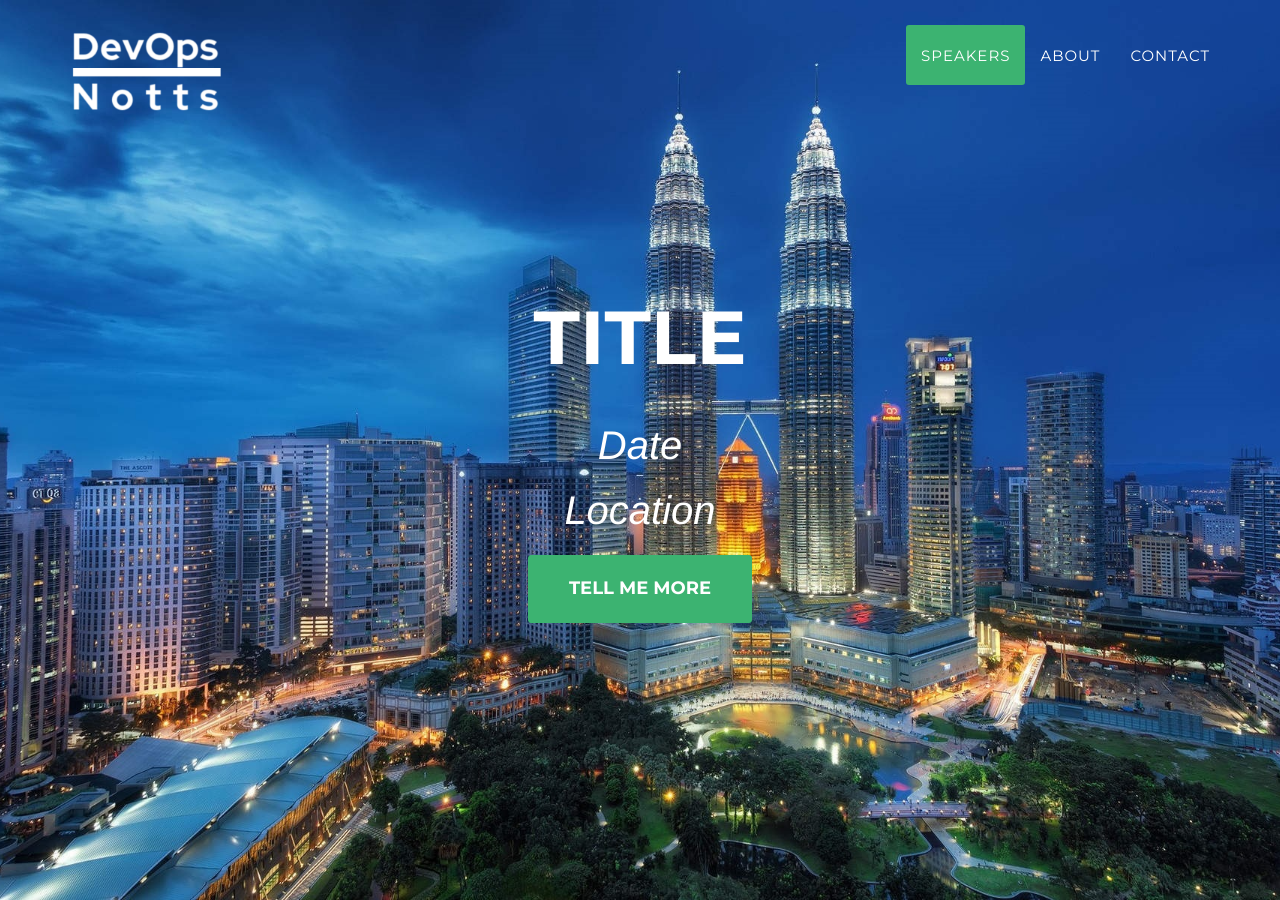
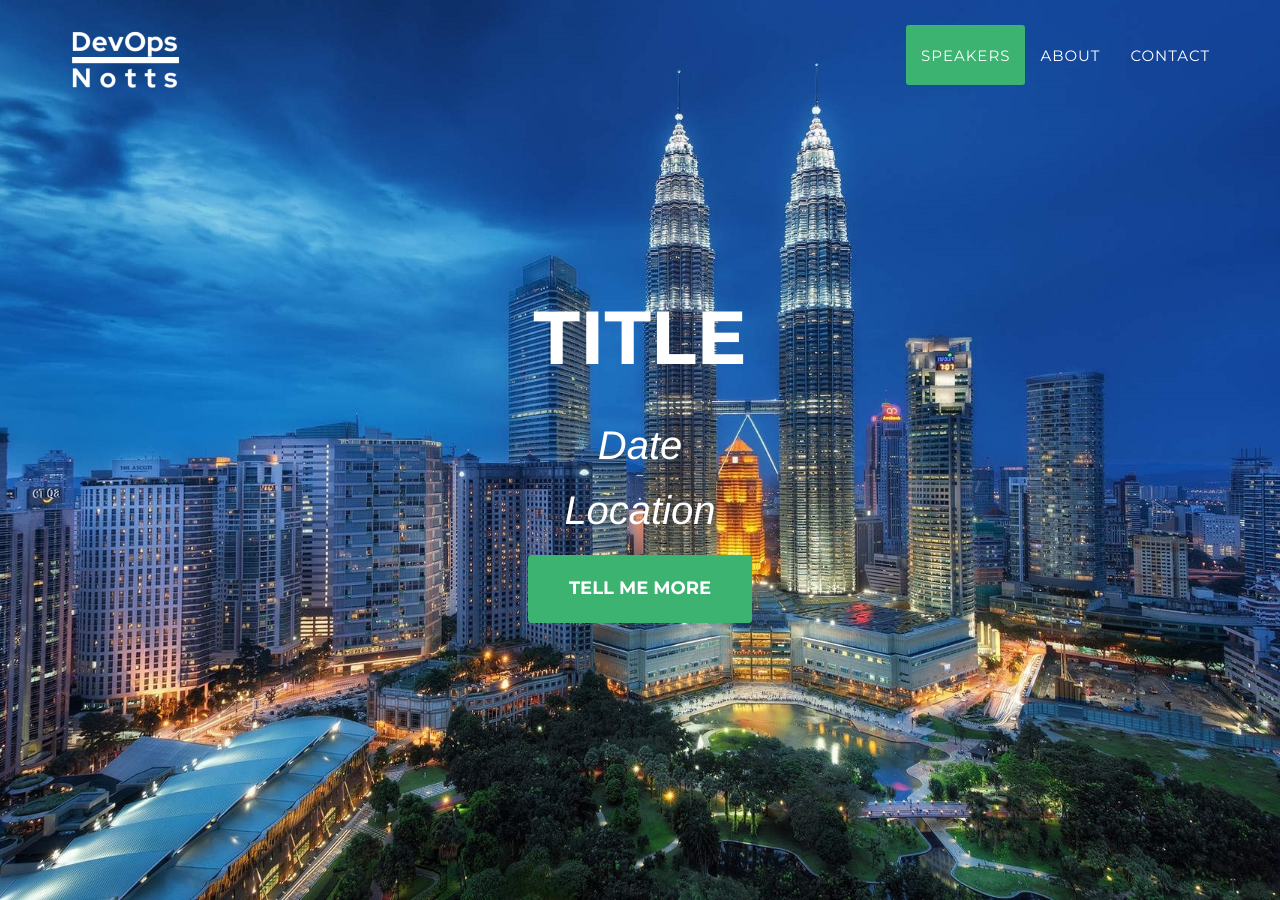
Before and after one commit to devopsnotts/devopsnotts.github.io, a Jekyll site: the page built from index.html, in a window 1280 px wide and 900 px high. Built offline with Jekyll 4.4.1, drawn with Linux system fonts in a browser that asks for light colours; some web fonts are replaced.

Commit message:
logo experiment 5

```diff
--- a/_includes/2017_data/header-home.html
+++ b/_includes/2017_data/header-home.html
@@ -9,7 +9,7 @@
                     <span class="icon-bar"></span>
                     <span class="icon-bar"></span>
                 </button>
-                <a class="navbar-brand page-scroll" href="/"><img src="../css/2016_style/img/logo.png" style="margin-top:-15px; height: 90px;"></a>
+                <a class="navbar-brand page-scroll" href="/"><img src="../css/2016_style/img/logo.png" style="margin-top:-15px; height: 65px;"></a>
             </div>
 
             <!-- Collect the nav links, forms, and other content for toggling -->
```
